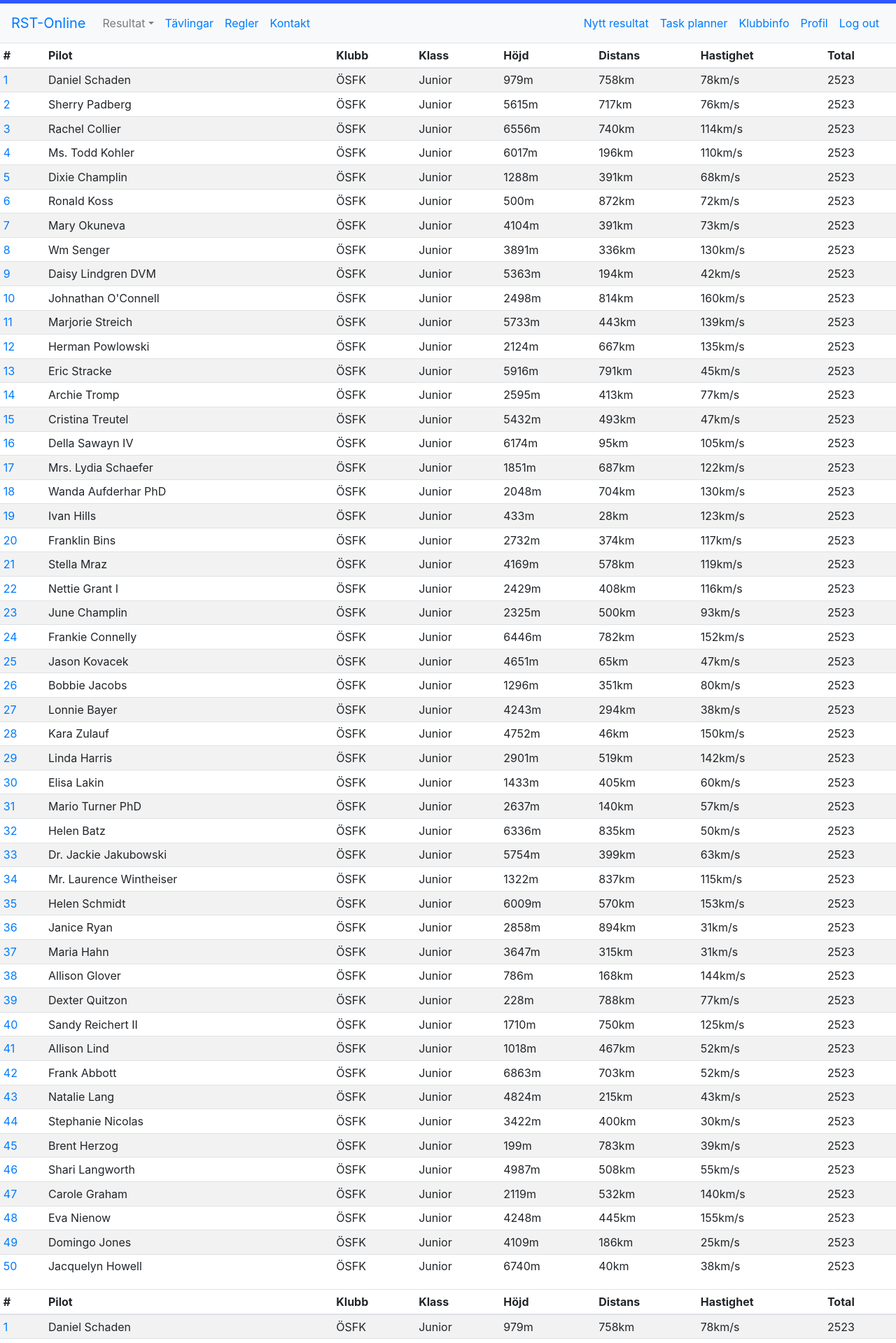
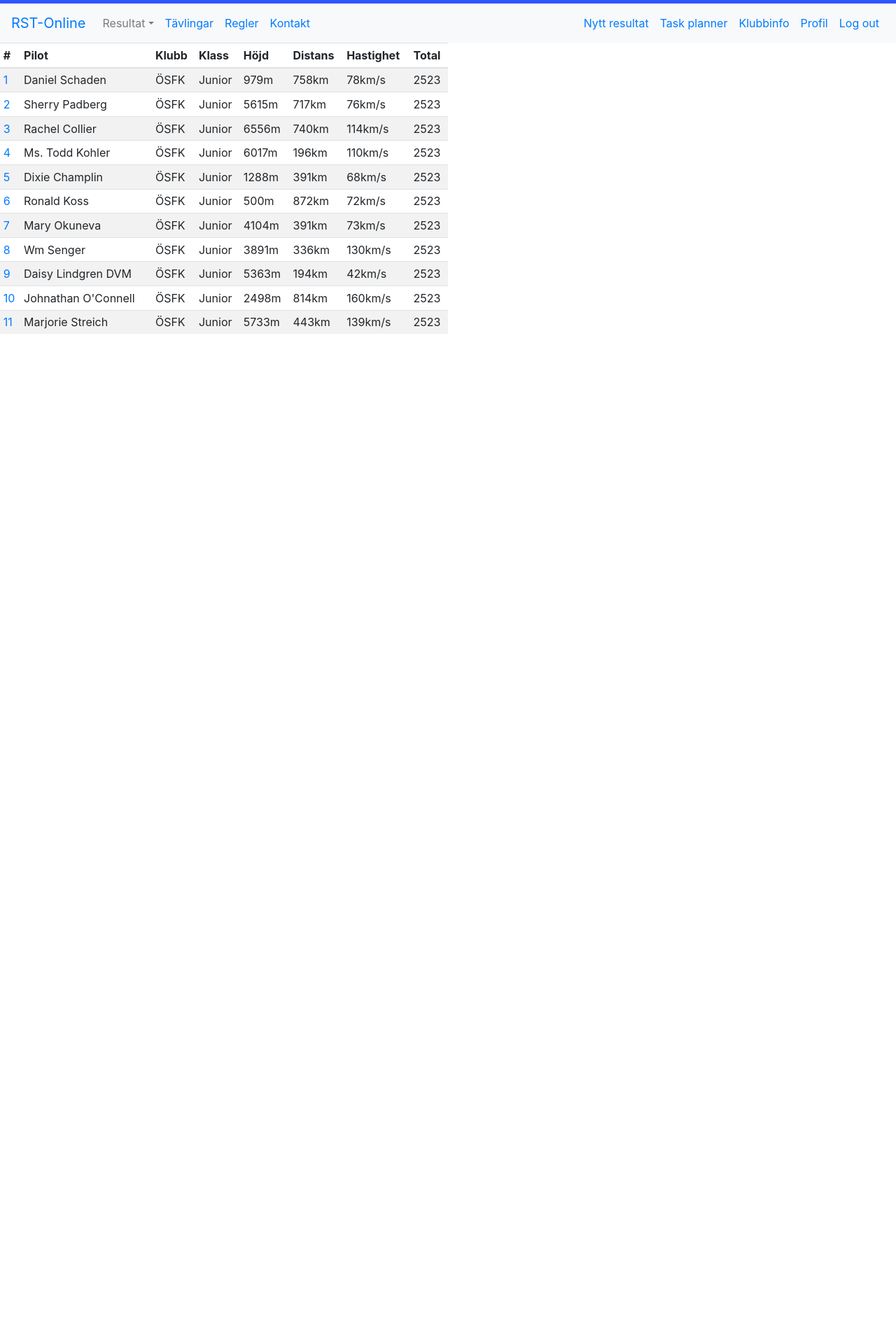
Before and after one commit to MrGuzior/rst, a React (Create React App) app: page / in a window 1280 px wide. Shown: the top 1919 px of the page at 70% size. After the commit the page ends 925 px from the top, so only its background shows below. Built offline with nearby package versions, Linux system fonts and the light colour scheme.

Commit message:
Added maxLength param to resultList

```diff
--- a/src/Components/Home/Home.jsx
+++ b/src/Components/Home/Home.jsx
@@ -5,9 +5,9 @@ import News from '../News/News'
 const Home = () => {
     return(
         <section className='home'>
-                <ResultList/>
-                <ResultList/>
-                <ResultList/>
+            <div className='home-item'>
+                <ResultList maxLength={10}/>
+            </div>
         </section>
     )
 }
--- a/src/Components/ResultList/ResultList.jsx
+++ b/src/Components/ResultList/ResultList.jsx
@@ -4,7 +4,7 @@ import {selectData} from '../../store/appSlice'
 import {Table} from 'react-bootstrap'
 import {Link} from 'react-router-dom'
 
-const ResultList = () => {
+const ResultList = ({maxLength = 500}) => {
     const {flights} = useSelector(selectData)
 
     return(
@@ -24,6 +24,7 @@ const ResultList = () => {
                 </thead>
                 <tbody>
                     {flights.map((flight,id)=>{
+                        if(id <= maxLength){
                             return(
                                 <tr>
                                         <td><Link to={`/flights/${flight.id}`}>{id+1}</Link></td>
@@ -36,6 +37,7 @@ const ResultList = () => {
                                         <td>2523</td>
                                 </tr>
                             )
+                        }
                     })}
                 </tbody>
             </Table>
--- a/src/style/index.css
+++ b/src/style/index.css
@@ -33,23 +33,17 @@ code {
 
 /*    Home    */
 .home{
+  display: grid;
+  grid-template-rows: 1fr 1fr;
+  grid-template-columns: 1fr 1fr;
+}
+.home-item{
 
 }
 
-.home .result-lists{
-  display: grid;
-  grid-template-columns: 1fr 1fr;
-  justify-items: center;
-}
-
-.home .result-lists .ResultList{
-
-}
 
 @media only screen and (max-width: 800px){
-  .home .result-lists{
-    grid-template-columns: 1fr;
-  }
+
   .responsive-remove1{
     display:none;
         width:0;
```
Lines whose indentation alone changed are shown as unchanged.
